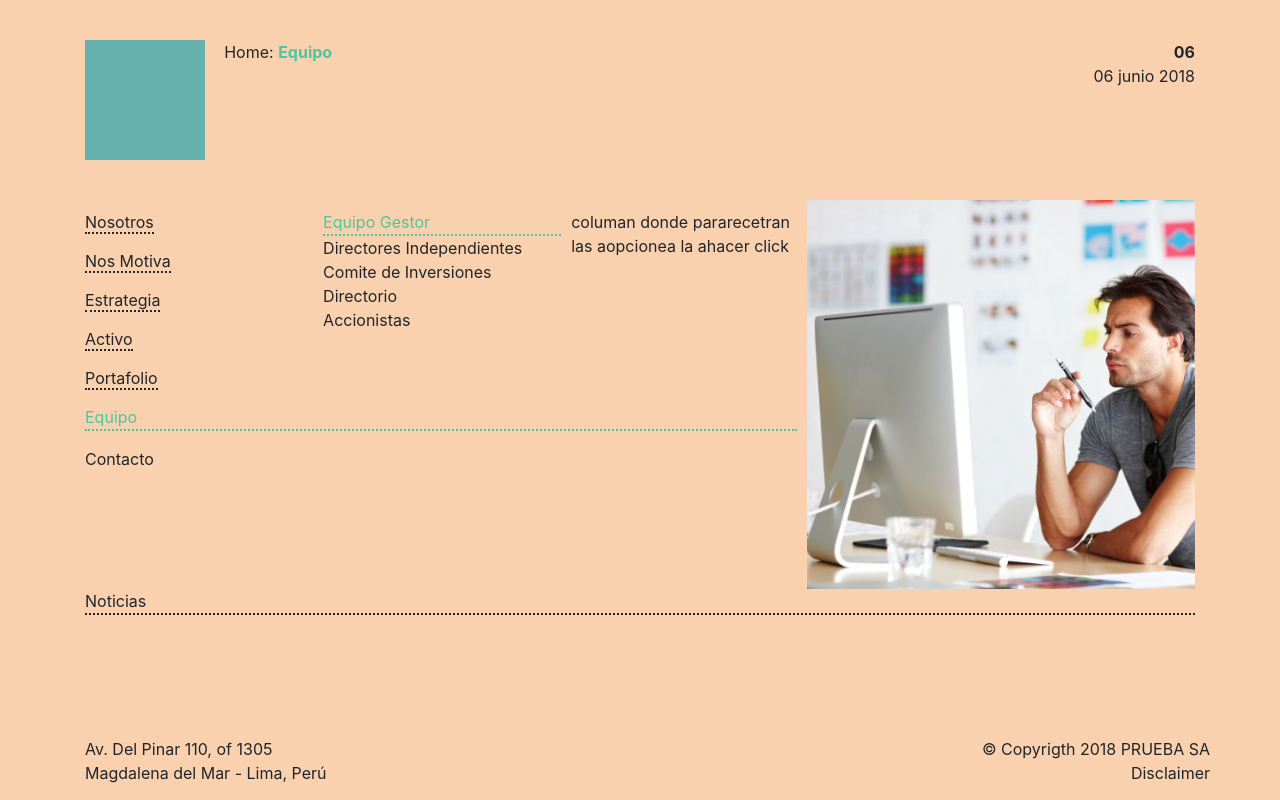
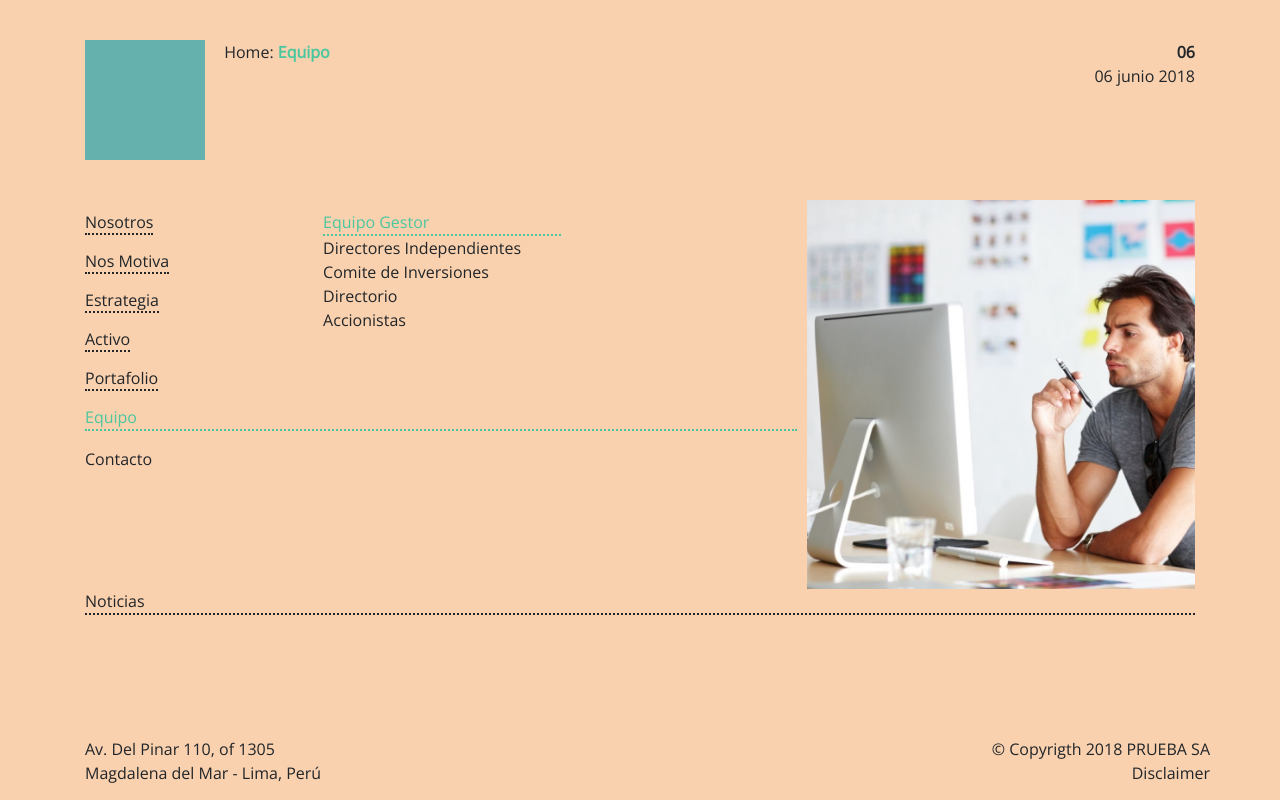
Before and after one commit to LilliamHaro/reto-circuit, a plain HTML site: page index.html in a window 1280 px wide. Drawn offline with nearby package versions, Linux system fonts and the light colour scheme.

Commit message:
subiendo ultimos cambios

```diff
--- a/css/main.css
+++ b/css/main.css
@@ -2,6 +2,7 @@
   margin: 0;
   padding: 0;
   box-sizing: border-box;
+  font-family: 'Open Sans', sans-serif;
 }
 
 li {
--- a/index.html
+++ b/index.html
@@ -6,7 +6,7 @@
     <meta name="viewport" content="width=device-width, initial-scale=1, maximum-scale=1">
     <meta http-equiv="X-UA-Compatible" content="ie=edge">
     <!-- fonts  -->
-    <link href="https://fonts.googleapis.com/css?family=Lato:300,400" rel="stylesheet">
+    <link href="https://fonts.googleapis.com/css?family=Open+Sans" rel="stylesheet">
     <!--Import bootstrap 4 css-->
     <link rel="stylesheet" href="https://stackpath.bootstrapcdn.com/bootstrap/4.1.1/css/bootstrap.min.css" integrity="sha384-WskhaSGFgHYWDcbwN70/dfYBj47jz9qbsMId/iRN3ewGhXQFZCSftd1LZCfmhktB"
         crossorigin="anonymous">
@@ -70,7 +70,6 @@
                 </div>
                 <div class="width-33 float-left">
                     <ul id="team" class="column mr-tb-15 pd-l-10 team">
-                        <li>columan donde pararecetran las aopcionea la ahacer click</li>
                     </ul>
                 </div>
                 <div class="float-left width-100 pd-r-10">
```
